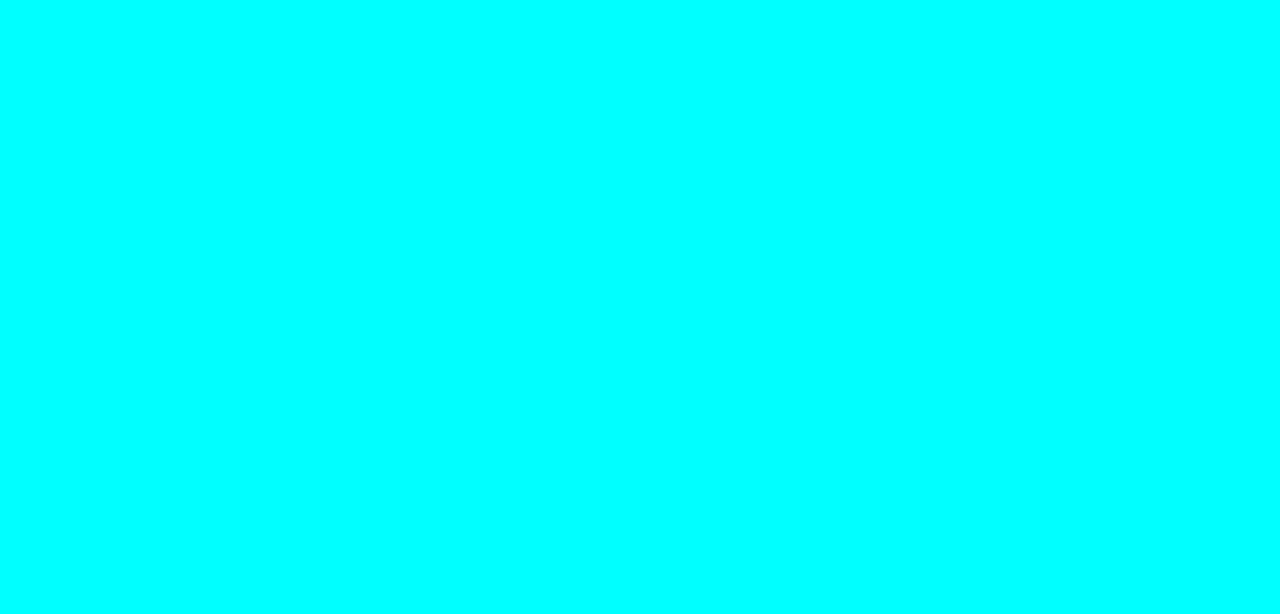
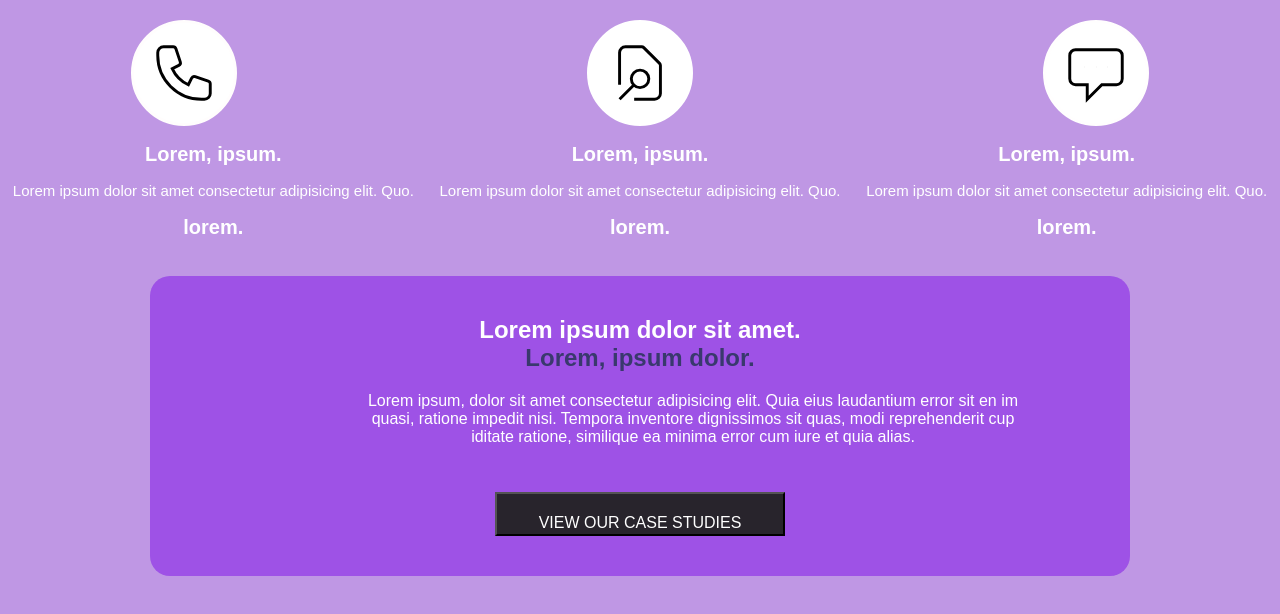
Before and after one commit to jean6948/taller7, a plain HTML site: page index.html in a window 1280 px wide. Drawn offline with Linux system fonts and the light colour scheme.

Commit message:
taller7 complete

```diff
--- a/index.html
+++ b/index.html
@@ -8,6 +8,63 @@
     <link rel="stylesheet" href="style.css">
 </head>
 <body>
+    <section class="sub1">
+        <div class="icons">
+            <div class="icons_1">
+                <a>
+                    <svg xmlns="http://www.w3.org/2000/svg" className="h-6 w-6" fill="none" viewBox="0 0 24 24" stroke="currentColor">
+                        <path strokeLinecap="round" strokeLinejoin="round" strokeWidth={2} d="M3 5a2 2 0 012-2h3.28a1 1 0 01.948.684l1.498 4.493a1 1 0 01-.502 1.21l-2.257 1.13a11.042 11.042 0 005.516 5.516l1.13-2.257a1 1 0 011.21-.502l4.493 1.498a1 1 0 01.684.949V19a2 2 0 01-2 2h-1C9.716 21 3 14.284 3 6V5z" />
+                      </svg>
+                </a>
+            </div>
+            <div class="icons_2">
+                <a >
+                    <svg xmlns="http://www.w3.org/2000/svg" className="h-6 w-6" fill="none" viewBox="0 0 24 24" stroke="currentColor">
+                        <path strokeLinecap="round" strokeLinejoin="round" strokeWidth={2} d="M10 21h7a2 2 0 002-2V9.414a1 1 0 00-.293-.707l-5.414-5.414A1 1 0 0012.586 3H7a2 2 0 00-2 2v11m0 5l4.879-4.879m0 0a3 3 0 104.243-4.242 3 3 0 00-4.243 4.242z" />
+                      </svg>
+                </a>
+
+            </div>
+            <div class="icons_3">
+                <a>
+                    <svg xmlns="http://www.w3.org/2000/svg" className="h-6 w-6" fill="none" viewBox="0 0 24 24" stroke="currentColor">
+                        <path strokeLinecap="round" strokeLinejoin="round" strokeWidth={2} d="M8 10h.01M12 10h.01M16 10h.01M9 16H5a2 2 0 01-2-2V6a2 2 0 012-2h14a2 2 0 012 2v8a2 2 0 01-2 2h-5l-5 5v-5z" />
+                    </svg>
+                </a>
+            </div>
+        </div>
+        <div class="text">
+            <div class="text_1">
+                <h2 class="text_2">Lorem, ipsum.</h2>
+                <p class="text_3">Lorem ipsum dolor sit amet consectetur adipisicing elit. Quo.</p>
+                <h2 class="text_4">lorem.</h2>
+            </div>
+            <div class="text_1">
+                <h2 class="text_2">Lorem, ipsum.</h2>
+                <p class="text_3">Lorem ipsum dolor sit amet consectetur adipisicing elit. Quo.</p>
+                <h2 class="text_4">lorem.</h2>
+            </div>
+            <div class="text_1">
+                <h2 class="text_2">Lorem, ipsum.</h2>
+                <p class="text_3">Lorem ipsum dolor sit amet consectetur adipisicing elit. Quo.</p>
+                <h2 class="text_4">lorem.</h2>
+            </div>
+        </div>
+    </section>
+    <section class="sub2">
+        <div class="sub_title">
+            <h2 class="sub_title2">Lorem ipsum dolor sit amet.</h2>
+            <h2 class="sub_title3">Lorem, ipsum dolor.</h2>
+        </div>
+        <div class="text_inf">
+            <p>Lorem ipsum, dolor sit amet consectetur adipisicing elit. Quia eius laudantium error sit en
+            im quasi, ratione impedit nisi. Tempora inventore dignissimos sit quas, modi reprehenderit cup
+            iditate ratione, similique ea minima error cum iure et quia alias.</p>
+        </div>
+        <div class="button">
+            <input type="button" value="view our case studies">
+        </div>
+    </section>
 
 </body>
 </html>
--- a/style.css
+++ b/style.css
@@ -1,3 +1,142 @@
 html{
-    background-color: aqua;
+    background-color: rgb(191, 151, 228);
 }
+
+body{
+    width: 100%;
+    margin: 0;
+    padding: 0;
+    background-color: rgb(191, 151, 228);
+}
+
+.sub1{
+    margin: 0;
+    padding: 0;
+    position: relative;
+
+}
+
+.sub1 .icons{
+    padding-top: 20px;
+    width: 100%;
+    height: 100%;
+    box-sizing: content-box;
+    display: flex;
+    justify-content: center;
+}
+
+.sub1 .icons .icons_1{
+    padding: 15px;
+    width: 70px;
+    height: 70px;
+    display: inline;
+    border: solid rgb(255, 253, 253);
+    border-radius: 90px;
+    background-color: white;
+}
+
+.sub1 .icons .icons_2{
+    margin-left: 350px;
+    margin-right: 350px;
+    padding: 15px;
+    width: 70px;
+    height: 70px;
+    display: inline;
+    border: solid rgb(255, 255, 255);
+    border-radius: 100px;
+    background-color: white;
+}
+
+.sub1 .icons .icons_3{
+    padding: 15px;
+    width: 70px;
+    height: 70px;
+    border: solid rgb(255, 254, 254);
+    border-radius: 90px;
+    background-color: white;
+}
+
+.sub1 .text{
+    width: 100%;
+    height: 150px;
+    font-family: Arial, Helvetica, sans-serif;
+    display: flex;
+    color: white;
+}
+
+.sub1 .text .text_1{
+    width: 100%;
+    height: 100%;
+    text-align: center;
+
+}
+
+.sub1 .text .text_1 .text_2{
+    font-size: 20px;
+}
+
+.sub1 .text .text_1 .text_3{
+    font-size: 15px;
+}
+
+.sub1 .text .text_1 .text_4{
+    font-size: 20px;
+    cursor: pointer;
+}
+
+.sub2{
+    height: 300px;
+    text-align: center;
+    margin-left: 150px;
+    margin-right: 150px;
+    background-color: rgb(158, 82, 230);
+    border-radius: 20px;
+    box-sizing: content-box;
+}
+
+.sub2 .sub_title{
+    padding-top: 20px;
+    border-radius: 20px;
+    font-family: Arial, Helvetica, sans-serif;
+}
+
+.sub2 .sub_title .sub_title2{
+    color: white;
+}
+
+.sub2 .sub_title .sub_title3{
+    color: rgb(57, 57, 109);
+    margin-top: -20px;
+}
+
+.sub2 .sub_title .sub_title3:hover{
+    color: rgb(177, 172, 241);
+    transform: skew(10px);
+    transition: 1s;
+}
+
+.sub2 .text_inf{
+    font-family: Arial, Helvetica, sans-serif;
+    width: 70%;
+    padding-left: 200px;
+    color: white;
+}
+
+
+.sub2 .button input{
+    margin: 30px;
+    font-size: 16px;
+    color: white;
+    padding: 20px;
+    justify-content: center;
+    width: 290px;
+    height: 40px;
+    background-color: rgb(40, 36, 44);
+    text-transform: uppercase;
+    font-weight: normal;
+}
+
+.sub2 .button input:hover{
+    background-color: rgb(58, 5, 107);
+    cursor: pointer;
+    }
```
